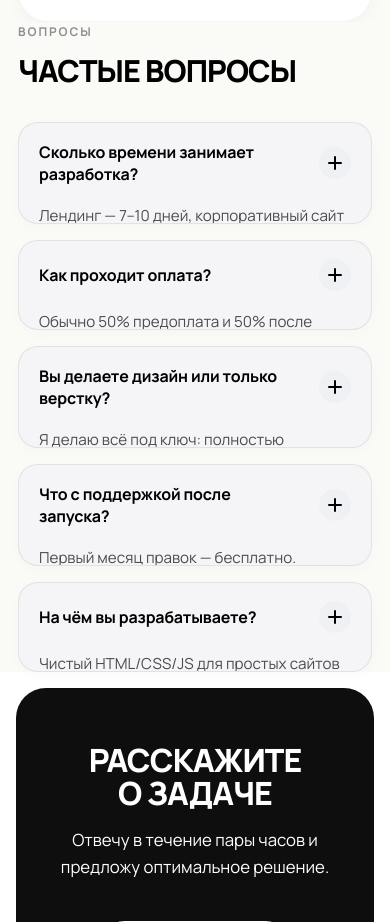
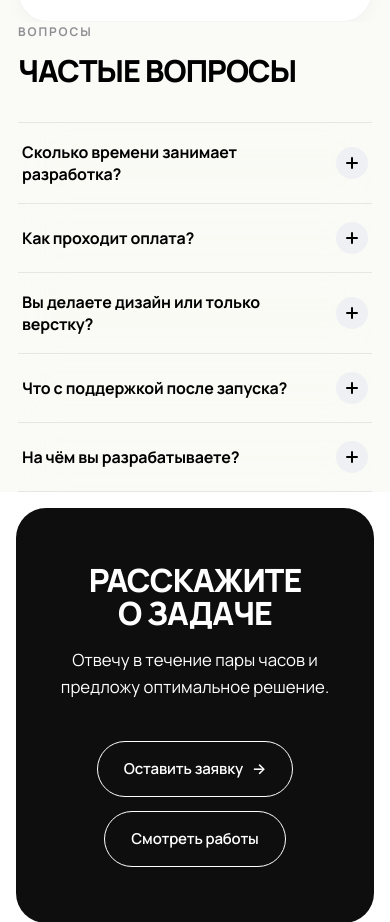
Before and after one commit to senteryz/bio, a website: page services.html in a window 390 px wide. Shown: the part 1913-2835 px from the top of the page. Drawn offline with nearby package versions, Linux system fonts and the light colour scheme.

Commit message:
Fix FAQ accordion content bleeding and redesign into minimal high-end divider rows

```diff
--- a/css/overrides.css
+++ b/css/overrides.css
@@ -2885,34 +2885,37 @@ header,
 }
 
 /* ============================================================
-   REDESIGNED FAQ BLOCK (Частые вопросы)
+   REDESIGNED FAQ BLOCK (Частые вопросы) — Strict Minimalist Design
    ============================================================ */
 .faq-list {
   display: flex !important;
   flex-direction: column !important;
-  gap: 16px !important;
-  max-width: 860px !important;
+  gap: 0 !important;
+  max-width: 840px !important;
   margin: 0 auto !important;
+  border-top: 1px solid var(--line) !important;
 }
 
 .faq-item {
-  background: var(--surface) !important;
-  border: 1px solid var(--line) !important;
-  border-radius: 20px !important;
-  overflow: hidden !important;
-  transition: all 0.3s cubic-bezier(0.16, 1, 0.3, 1) !important;
-  box-shadow: 0 4px 16px rgba(0, 0, 0, 0.02) !important;
+  background: transparent !important;
+  border: none !important;
+  border-bottom: 1px solid var(--line) !important;
+  border-radius: 0 !important;
+  box-shadow: none !important;
+  padding: 0 !important;
+  transition: background 0.2s ease !important;
 }
 
 .faq-item:hover {
-  border-color: rgba(0, 0, 0, 0.18) !important;
-  box-shadow: 0 8px 24px rgba(0, 0, 0, 0.05) !important;
+  background: rgba(0, 0, 0, 0.015) !important;
+  box-shadow: none !important;
+  border-color: var(--line) !important;
 }
 
 .faq-item.open {
-  background: var(--surface) !important;
-  border-color: var(--ink) !important;
-  box-shadow: 0 12px 32px rgba(0, 0, 0, 0.08) !important;
+  background: transparent !important;
+  border-bottom-color: var(--ink) !important;
+  box-shadow: none !important;
 }
 
 .faq-q {
@@ -2920,7 +2923,7 @@ header,
   display: flex !important;
   justify-content: space-between !important;
   align-items: center !important;
-  padding: 22px 28px !important;
+  padding: 22px 8px !important;
   font-size: 1.15rem !important;
   font-weight: 700 !important;
   color: var(--ink) !important;
@@ -2929,7 +2932,7 @@ header,
   background: transparent !important;
   border: none !important;
   gap: 16px !important;
-  transition: color 0.25s ease !important;
+  transition: color 0.2s ease !important;
 }
 
 .faq-q:hover {
@@ -2938,15 +2941,15 @@ header,
 
 .faq-plus {
   position: relative !important;
-  width: 36px !important;
-  height: 36px !important;
-  min-width: 36px !important;
+  width: 32px !important;
+  height: 32px !important;
+  min-width: 32px !important;
   border-radius: 50% !important;
   background: var(--card-dim) !important;
   display: flex !important;
   align-items: center !important;
   justify-content: center !important;
-  transition: all 0.3s cubic-bezier(0.16, 1, 0.3, 1) !important;
+  transition: transform 0.3s var(--ease), background 0.3s ease !important;
 }
 
 .faq-plus::before,
@@ -2955,11 +2958,11 @@ header,
   position: absolute !important;
   background: var(--ink) !important;
   border-radius: 2px !important;
-  transition: all 0.3s cubic-bezier(0.16, 1, 0.3, 1) !important;
+  transition: all 0.3s var(--ease) !important;
 }
 
 .faq-plus::before {
-  width: 14px !important;
+  width: 12px !important;
   height: 2px !important;
   top: 50% !important;
   left: 50% !important;
@@ -2968,7 +2971,7 @@ header,
 
 .faq-plus::after {
   width: 2px !important;
-  height: 14px !important;
+  height: 12px !important;
   top: 50% !important;
   left: 50% !important;
   transform: translate(-50%, -50%) !important;
@@ -2986,7 +2989,12 @@ header,
 }
 
 .faq-a {
-  padding: 0 28px 24px 28px !important;
+  display: none;
+  padding: 0 8px 24px 8px !important;
+}
+
+.faq-item.open .faq-a {
+  display: block !important;
 }
 
 .faq-a p {
@@ -2995,23 +3003,15 @@ header,
   color: var(--ink-soft) !important;
   margin: 0 !important;
   padding: 0 !important;
-  max-width: 100% !important;
+  max-width: 72ch !important;
 }
 
 @media (max-width: 640px) {
   .faq-q {
-    padding: 18px 20px !important;
+    padding: 18px 4px !important;
     font-size: 1rem !important;
   }
-  .faq-plus {
-    width: 32px !important;
-    height: 32px !important;
-    min-width: 32px !important;
-  }
   .faq-a {
-    padding: 0 20px 20px 20px !important;
-  }
-  .faq-a p {
-    font-size: 0.95rem !important;
-  }
-}
+    padding: 0 4px 18px 4px !important;
+  }
+}
--- a/js/main.js
+++ b/js/main.js
@@ -128,11 +128,15 @@
     var ans = item.querySelector('.faq-a');
     if (!btn || !ans) return;
 
-    btn.setAttribute('aria-expanded', 'false');
+    if (!item.classList.contains('open')) {
+      ans.style.display = 'none';
+    }
+
+    btn.setAttribute('aria-expanded', String(item.classList.contains('open')));
     btn.addEventListener('click', function () {
       var isOpen = item.classList.toggle('open');
       btn.setAttribute('aria-expanded', String(isOpen));
-      ans.style.maxHeight = isOpen ? ans.scrollHeight + 'px' : '0px';
+      ans.style.display = isOpen ? 'block' : 'none';
     });
   });
 
```
